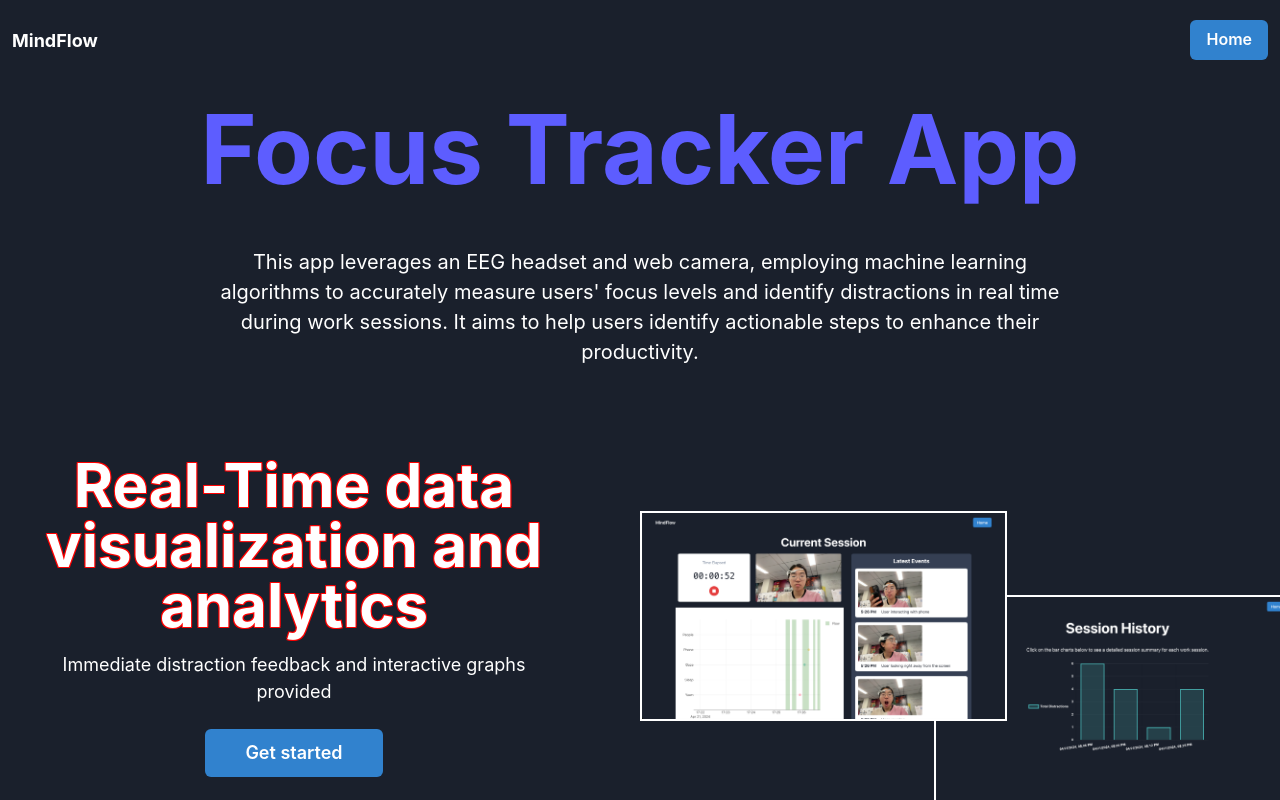
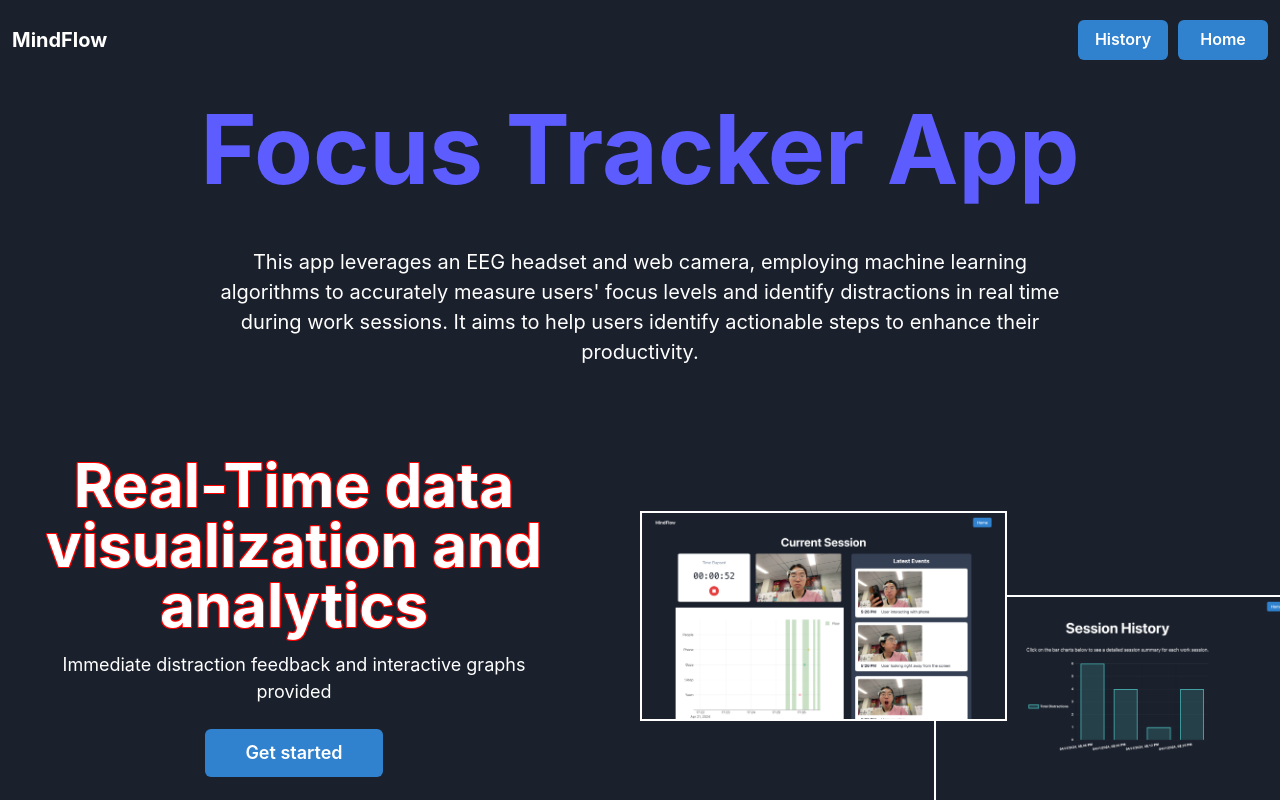
Before and after one commit to karenjennyli/focus-tracker, a React (Create React App) app in the folder django-focus-tracker-react/frontend/: page / in a window 1280 px wide. Shown: the top 800 px of the page. Built offline with nearby package versions, Linux system fonts and the light colour scheme; what react-plotly.js would draw is missing.

Commit message:
fixed home page and history buttons

```diff
--- a/django-focus-tracker-react/frontend/src/App.js
+++ b/django-focus-tracker-react/frontend/src/App.js
@@ -8,6 +8,7 @@ import FeatureComponent from './featureComponent';
 import EmotiveHeadsetComponent from './emotiveHeadsetComponent';
 import CameraCompontent from './cameraComponent';
 import SessionHistory from './SessionHistory';
+import { Link } from 'react-router-dom';
 
 import {
   ChakraProvider,
@@ -52,10 +53,18 @@ function App() {
             pt={5} // reduce top padding
             pb={2} // reduce bottom padding
           >
-              <Text fontSize="lg" fontWeight="bold" color="white">
+            <Text fontSize="xlg" fontWeight="bold" color="white">
               MindFlow
             </Text>
-              <Button colorScheme="blue">Home</Button>
+            <Flex>
+              <Link to="/session-history">
+                <Button colorScheme="blue" width="90px">History</Button>
+              </Link>
+              <div style={{ width: '10px' }}></div>
+              <Link to="/">
+                <Button colorScheme="blue" width="90px">Home</Button>
+              </Link>
+            </Flex>
           </Flex>
           </Container>
 
```
Lines whose indentation alone changed are shown as unchanged.
